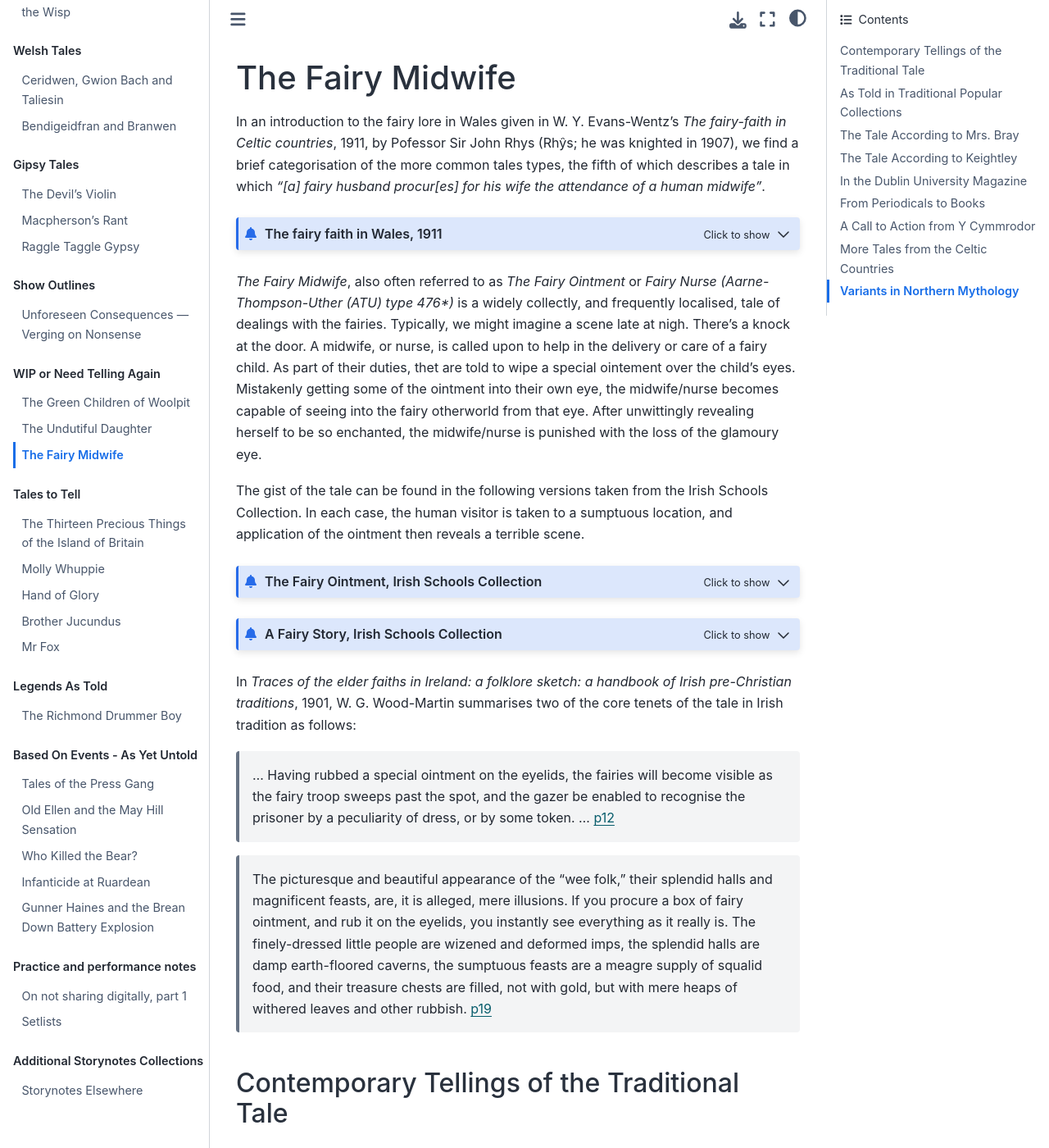
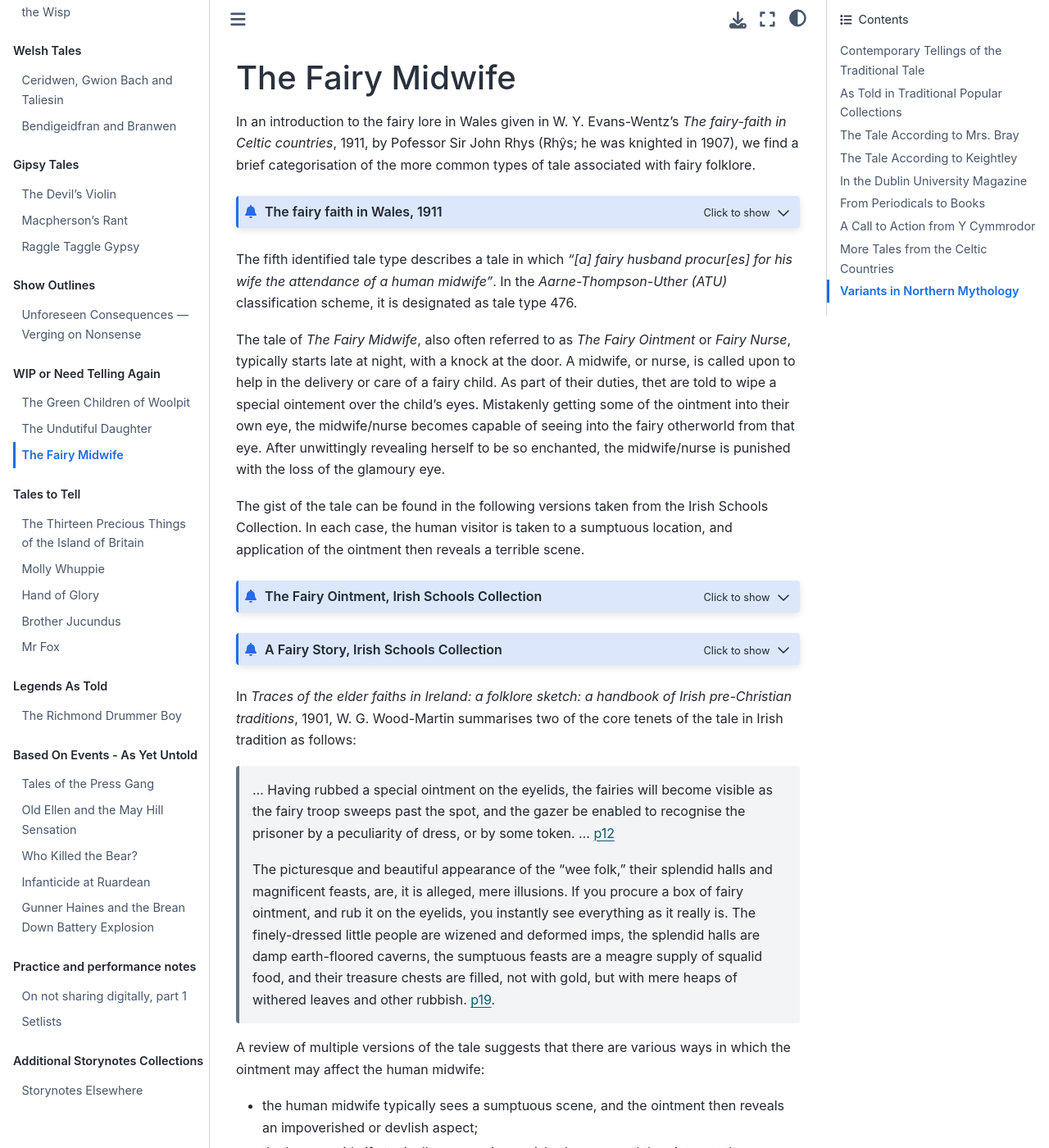
Before and after one commit to psychemedia/storytelling-notes, a Jupyter Book: the page built from fairy_midwife.md, in a window 1280 px wide and 1400 px high. Shown: the whole window at 82% size. Built offline with Jupyter Book 1.0.4 settings and Sphinx 7.4.7 and the Sphinx Book theme 1.1.4, drawn with Linux system fonts in a browser that asks for light colours; some of the changed text lies outside the part shown.

Commit message:
fairy_midwife: revise opening

````diff
--- a/fairy_midwife.md
+++ b/fairy_midwife.md
@@ -1,6 +1,6 @@
 # The Fairy Midwife
 
-In an introduction to the fairy lore in Wales given in W. Y. Evans-Wentz's *The fairy-faith in Celtic countries*, 1911, by Pofessor Sir John Rhys (Rhŷs; he was knighted in 1907), we find a brief categorisation of the more common tales types, the fifth of which describes a tale in which *"[a] fairy husband procur[es] for his wife the attendance of a human midwife"*.
+In an introduction to the fairy lore in Wales given in W. Y. Evans-Wentz's *The fairy-faith in Celtic countries*, 1911, by Pofessor Sir John Rhys (Rhŷs; he was knighted in 1907), we find a brief categorisation of the more common types of tale associated with fairy folklore.
 
 ```{admonition} The fairy faith in Wales, 1911
 :class: dropdown
@@ -39,7 +39,9 @@ Jesus College, Oxford, October 1910
 
 ```
 
-*The Fairy Midwife*, also often referred to as *The Fairy Ointment* or *Fairy Nurse* *(Aarne-Thompson-Uther (ATU) type 476\*)* is a widely collectly, and frequently localised, tale of dealings with the fairies. Typically, we might imagine a scene late at nigh. There's a knock at the door. A midwife, or nurse, is called upon to help in the delivery or care of a fairy child. As part of their duties, thet are told to wipe a special ointement over the child's eyes. Mistakenly getting some of the ointment into their own eye, the midwife/nurse becomes capable of seeing into the fairy otherworld from that eye. After unwittingly revealing herself to be so enchanted, the midwife/nurse is punished with the loss of the glamoury eye.
+The fifth identified tale type describes a tale in which *"[a] fairy husband procur[es] for his wife the attendance of a human midwife"*. In the *Aarne-Thompson-Uther (ATU)* classification scheme, it is designated as tale type 476.
+
+The tale of *The Fairy Midwife*, also often referred to as *The Fairy Ointment* or *Fairy Nurse*, typically starts late at night, with a knock at the door. A midwife, or nurse, is called upon to help in the delivery or care of a fairy child. As part of their duties, thet are told to wipe a special ointement over the child's eyes. Mistakenly getting some of the ointment into their own eye, the midwife/nurse becomes capable of seeing into the fairy otherworld from that eye. After unwittingly revealing herself to be so enchanted, the midwife/nurse is punished with the loss of the glamoury eye.
 
 The gist of the tale can be found in the following versions taken from the Irish Schools Collection. In each case, the human visitor is taken to a sumptuous location, and application of the ointment then reveals a terrible scene.
 
@@ -78,12 +80,18 @@ About a week after she went to a fair in Newmarket. She saw a number of fairies
 In *Traces of the elder faiths in Ireland: a folklore sketch: a handbook of Irish pre-Christian traditions*, 1901, W. G. Wood-Martin summarises two of the core tenets of the tale in Irish tradition as follows:
 
 > ... Having rubbed a special ointment on the eyelids, the fairies will become visible as the fairy troop sweeps past the spot, and the gazer be enabled to recognise the prisoner by a peculiarity of dress, or by some token. ... [p12](https://archive.org/details/tracesofelderfai02woodiala/page/12/mode/2up)
-
-> The picturesque and beautiful appearance of the "wee folk," their splendid halls and magnificent feasts, are, it is alleged, mere illusions. If you procure a box of fairy ointment, and rub it on the eyelids, you instantly see everything as it really is. The finely-dressed little people are wizened and deformed imps, the splendid halls are damp earth-floored caverns, the sumptuous feasts are a meagre supply of squalid food, and their treasure chests are filled, not with gold, but with mere heaps of withered leaves and other rubbish. [p19](https://archive.org/details/tracesofelderfai02woodiala/page/18/mode/2up)
+>
+> The picturesque and beautiful appearance of the "wee folk," their splendid halls and magnificent feasts, are, it is alleged, mere illusions. If you procure a box of fairy ointment, and rub it on the eyelids, you instantly see everything as it really is. The finely-dressed little people are wizened and deformed imps, the splendid halls are damp earth-floored caverns, the sumptuous feasts are a meagre supply of squalid food, and their treasure chests are filled, not with gold, but with mere heaps of withered leaves and other rubbish. [p19](https://archive.org/details/tracesofelderfai02woodiala/page/18/mode/2up).
+
+A review of multiple versions of the tale suggests that there are various ways in which the ointment may affect the human midwife:
+
+- the human midwife typically sees a sumptuous scene, and the ointment then reveals an impoverished or devlish aspect;
+- the human midwife typically sees an impoerished scene, and the ointment then reveals a supmtuous view;
+- the ointment allows the human midwife to see the fair folk when they are ordinarily invisible to the human eye.
 
 ## Contemporary Tellings of the Traditional Tale
 
-In his telling of the tale (*Fairy Ointment*) on [*The Sleeping King* [CD]](https://burningshed.com/Hugh_Lupton_Daniel_Morden_and_Nick_Hennessey-The_Sleeping_King-CD), Hugh Lupton tells of midwife taken to a poor, ramshackle location, which is then magically transformed to a splendid palace when the ointment is applied. Lupton also prefaces the tale with an opening formed from a separate folk tale that situates the events in Norfolk, identifies the faery folk as *ferishers*, and provides a slightly dark back-story for the (human) mother of the new-born child.
+In his telling of the tale (*Fairy Ointment*) on [*The Sleeping King* [CD]](https://burningshed.com/Hugh_Lupton_Daniel_Morden_and_Nick_Hennessey-The_Sleeping_King-CD), Hugh Lupton describes a midwife being taken to a poor, ramshackle location, which is then magically transformed to a splendid palace when the ointment is applied. Lupton prefaces the tale with an opening that situates the events in Norfolk, identifies the faery folk as *ferishers*, and provides a slightly dark back-story for the (human) mother of the new-born child.
 
 Online, we can find a face to camera telling by Irish storyteller Clare Murphy:
 
````
